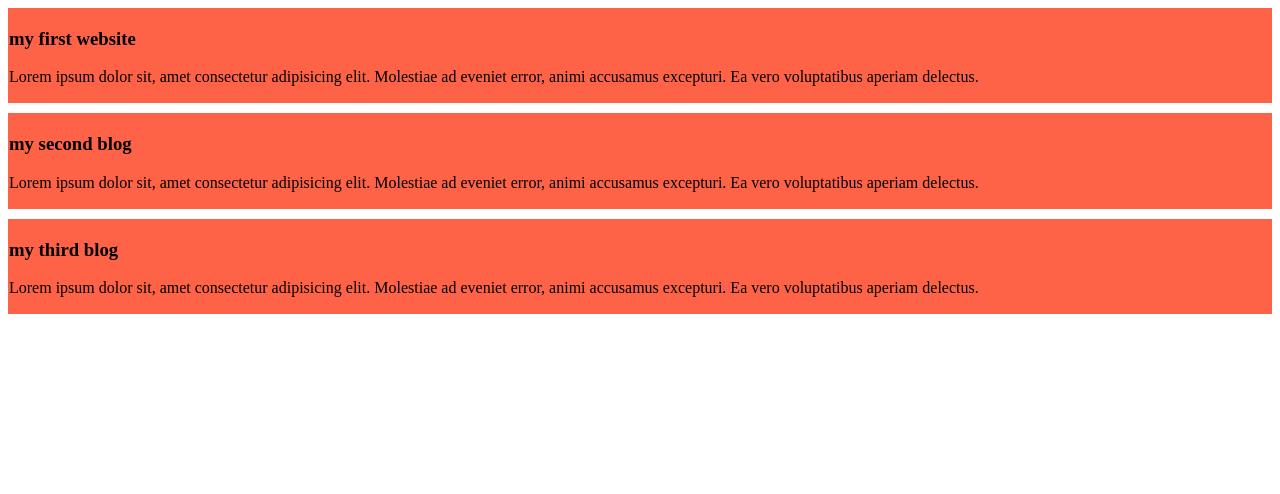
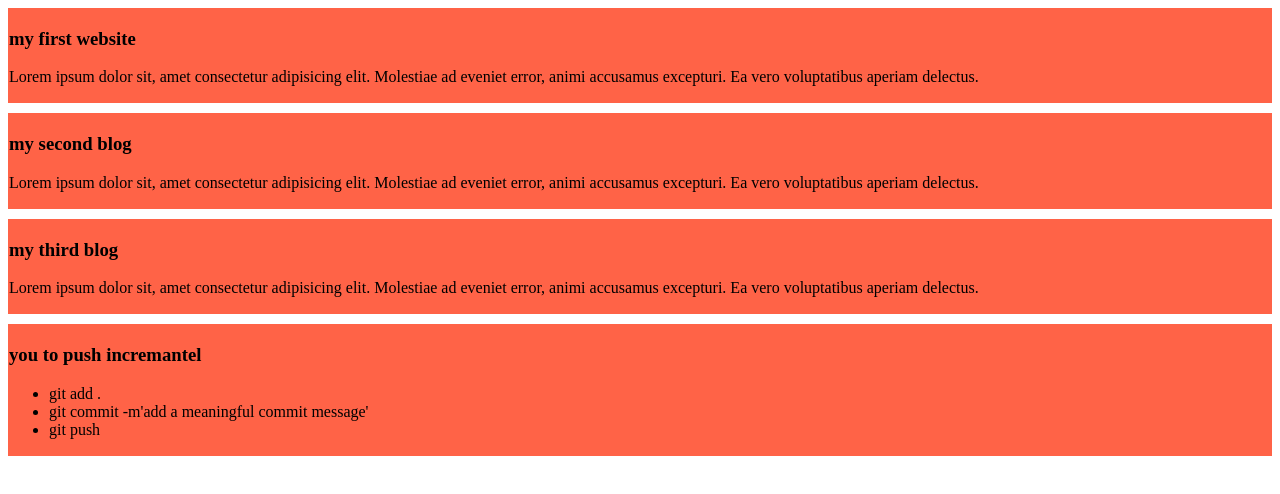
Before and after one commit to Rayhan4674/my-simple-website, a plain HTML site: page index.html in a window 1280 px wide. Drawn offline with Linux system fonts and the light colour scheme.

Commit message:
added a list to push code

```diff
--- a/index.html
+++ b/index.html
@@ -19,5 +19,13 @@
         <h3>my third blog</h3>
         <p>Lorem ipsum dolor sit, amet consectetur adipisicing elit. Molestiae ad eveniet error, animi accusamus excepturi. Ea vero voluptatibus aperiam delectus.</p>
     </div>
+    <div>
+        <h3>you to push incremantel</h3>
+        <ul>
+            <li>git add .</li>
+            <li>git commit -m'add a meaningful commit message'</li>
+            <li>git push</li>
+        </ul>
+    </div>
 </body>
 </html>
```
